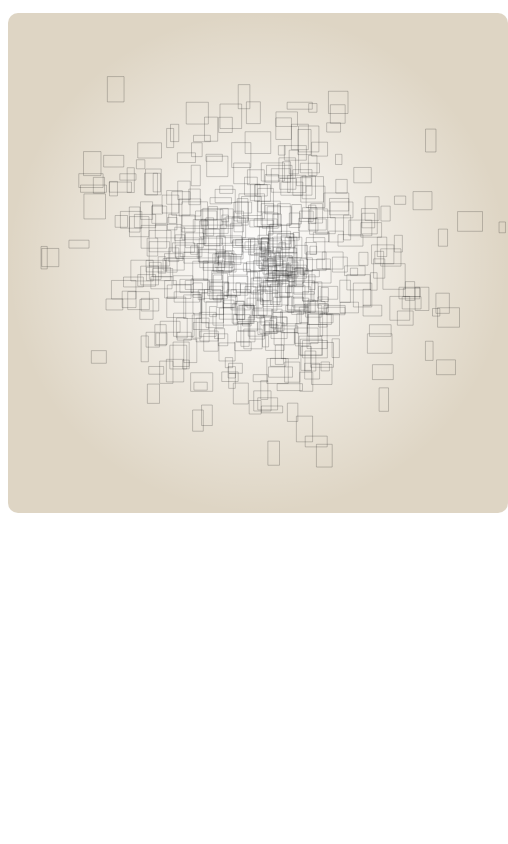
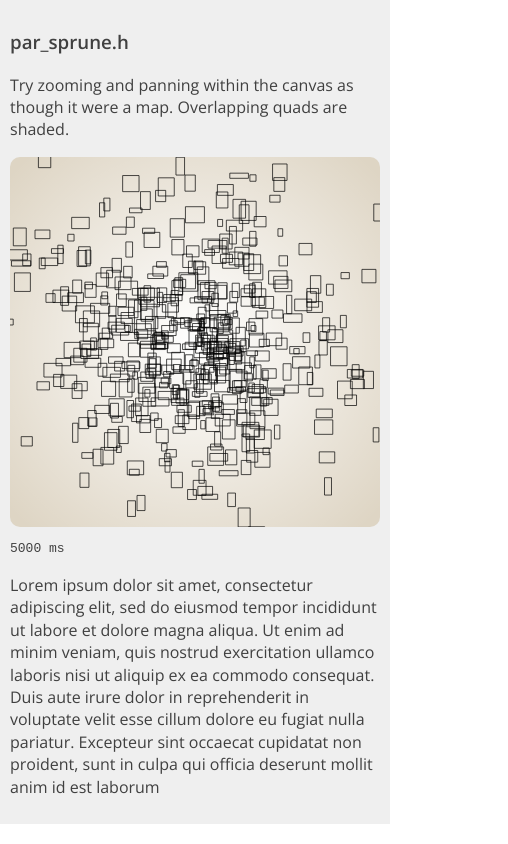
Before and after one commit to prideout/d3cpp, a plain HTML site: page index.html in a window 390 px wide. Shown: the whole page, 508 px wide, since content can reach past the window. Drawn offline with nearby package versions, Linux system fonts and the light colour scheme.

Commit message:
Do something reasonable for small screens.

```diff
--- a/index.html
+++ b/index.html
@@ -1,21 +1,66 @@
 <!DOCTYPE html>
+<html lang="en">
+
+<head>
 <meta charset="utf-8">
-<title>Zoom + Pan</title>
+<meta name="HandheldFriendly" content="True">
+<meta name="MobileOptimized" content="320">
+<meta name=viewport content="width=device-width,minimum-scale=1,maximum-scale=1">
+<title>Sweep and Prune</title>
+<meta name="description" content="Sweep and Prune demo">
+<meta name="author" content="Philip Rideout">
+<link href="https://fonts.googleapis.com/css?family=Open+Sans:300,400,600" rel="stylesheet" type="text/css">
 <!-- http://github.prideout.net/d3cpp/ -->
 <style>
+html {
+    color: #404040;
+    font: 400 1em/1.4 'Open Sans', sans-serif;
+    text-rendering: optimizeLegibility;
+}
+body {
+    padding: 0;
+    margin: 0;
+}
+article {
+    max-width:640px;
+    background:#efefef;
+    padding: 10px;
+    margin: 0;
+}
 canvas {
     background: #DED5C4;
-    background-image: radial-gradient(250px at 250px 50%,
-        #ffffff 0%,
-        rgba(255, 255, 255, 0) 250px);
+    background-image: radial-gradient(250px at 50% 50%,
+        rgba(255, 255, 255, 1) 0%,
+        rgba(255, 255, 255, 0) 100%);
     border-radius: 10px;
+    width: 100%;
+    height: 500px;
+    max-width: 500px;
+    display: block;
 }
 .overlay {
     fill: none;
     pointer-events: all;
 }
 </style>
+</head>
+
 <body>
+<article>
+<h3>par_sprune.h</h3>
+<p>
+Try zooming and panning within the canvas as though it were a map.  Overlapping quads are shaded.
+</p>
+<canvas>
+</canvas>
 <pre id="perf"></pre>
+<p>
+Lorem ipsum dolor sit amet, consectetur adipiscing elit, sed do eiusmod tempor incididunt ut labore et dolore magna aliqua. Ut enim ad minim veniam, quis nostrud exercitation ullamco laboris nisi ut aliquip ex ea commodo consequat. Duis aute irure dolor in reprehenderit in voluptate velit esse cillum dolore eu fugiat nulla pariatur. Excepteur sint occaecat cupidatat non proident, sunt in culpa qui officia deserunt mollit anim id est laborum
+</p>
+</article>
+
 <script src="//d3js.org/d3.v3.min.js"></script>
 <script src="zoom.js"></script>
+</body>
+
+</html>
--- a/zoom.js
+++ b/zoom.js
@@ -5,7 +5,7 @@ var App = function() {
     this.worker = new Worker('worker.js');
     this.collisions = null;
 
-    // This flag enables us to avoid queing up work when collision takes
+    // This flag enables us to avoid queuing up work when collision takes
     // longer than a single frame.
     this.pending_collision = false;
 
@@ -20,46 +20,46 @@ var App = function() {
         this.dirty_draw = true;
     }.bind(this);
 
-    this.width = 500;
-    this.height = 500;
+    var canvas = document.getElementsByTagName('canvas')[0];
+    this.winsize = new Float32Array(2);
+    this.winsize_bytes = new Uint8Array(this.winsize.buffer);
+    this.winsize[0] = canvas.clientWidth;
+    canvas.style.height = this.winsize[0] + 'px';
+    this.winsize[1] = canvas.clientHeight;
+    this.send_message('d3cpp_set_winsize', this.winsize_bytes);
+
     this.viewport = new Float32Array(4);
     this.viewport_bytes = new Uint8Array(this.viewport.buffer);
 
     var count = 500, rsize = 0.02, msize = 0.3, i, j, cx, cy, w, h,
-        randomX = d3.random.normal(this.width / 2, 70),
-        randomY = d3.random.normal(this.height / 2, 70);
-
+        randomX = d3.random.normal(this.winsize[0] / 2, this.winsize[0] / 5),
+        randomY = d3.random.normal(this.winsize[1] / 2, this.winsize[1] / 5);
     this.data = new Float32Array(count * 4);
     this.data_bytes = new Uint8Array(this.data.buffer);
-
     for (i = 0, j = 0; i < count; i++) {
         cx = randomX();
         cy = randomY();
-        w = this.width * rsize * (msize + Math.random());
-        h = this.height * rsize * (msize + Math.random());
+        w = this.winsize[0] * rsize * (msize + Math.random());
+        h = this.winsize[1] * rsize * (msize + Math.random());
         this.data[j++] = cx - w;
         this.data[j++] = cy - h;
         this.data[j++] = cx + w;
         this.data[j++] = cy + h;
     }
-
-    this.worker.postMessage({
-        'funcName': 'd3cpp_set_data',
-        'data': this.data_bytes
-    });
+    this.send_message('d3cpp_set_data', this.data_bytes);
 
     this.xform = d3.scale.linear()
-        .domain([0, this.width])
-        .range([0, this.width]);
+        .domain([0, this.winsize[0]])
+        .range([0, this.winsize[0]]);
 
     this.yform = d3.scale.linear()
-        .domain([0, this.height])
-        .range([this.height, 0]);
+        .domain([0, this.winsize[1]])
+        .range([this.winsize[1], 0]);
 
-    this.context = d3.select("body")
-        .append("canvas")
-        .attr("width", this.width)
-        .attr("height", this.height)
+    var pixelScale = window.devicePixelRatio || 1;
+    this.context = d3.select("canvas")
+        .attr("width", this.winsize[0] * pixelScale)
+        .attr("height", this.winsize[1] * pixelScale)
         .call(d3.behavior.zoom()
             .x(this.xform)
             .y(this.yform)
@@ -67,10 +67,18 @@ var App = function() {
             .on("zoom", this.zoom.bind(this)))
         .node().getContext("2d");
 
+    this.context.scale(pixelScale, pixelScale);
     this.dirty_draw = true;
     this.dirty_viewport = true;
     this.tick = this.tick.bind(this);
     this.tick();
+};
+
+App.prototype.send_message = function(msg, data) {
+    this.worker.postMessage({
+        'funcName': msg,
+        'data': data
+    });
 };
 
 App.prototype.tick = function() {
@@ -81,10 +89,7 @@ App.prototype.tick = function() {
         // clear the dirty flag.
         if (!this.pending_collision) {
             this.pending_collision = true;
-            this.worker.postMessage({
-                'funcName': 'd3cpp_set_viewport',
-                'data': this.compute_viewport()
-            });
+            this.send_message('d3cpp_set_viewport', this.compute_viewport());
             this.dirty_viewport = false;
         }
 
@@ -120,9 +125,9 @@ App.prototype.draw = function() {
     var i = -1, j = 0, data = this.data, n = data.length / 4,
         cx, cy, x0, y0, x1, y1, w, h,
         canvas = this.context, x = this.xform, y = this.yform;
-    canvas.clearRect(0, 0, this.width, this.height);
-    canvas.globalAlpha = 0.2;
-    canvas.strokeStyle = "rgb(0, 0, 0)";
+    canvas.clearRect(0, 0, this.winsize[0], this.winsize[1]);
+    canvas.strokeStyle = "rgba(0, 0, 0, 0.7)";
+    canvas.fillStyle = "rgba(0, 0, 0, 0.2)";
     canvas.beginPath();
     while (++i < n) {
         x0 = data[j++];
```
Also changed, not shown: worker.js, 2 other files.
